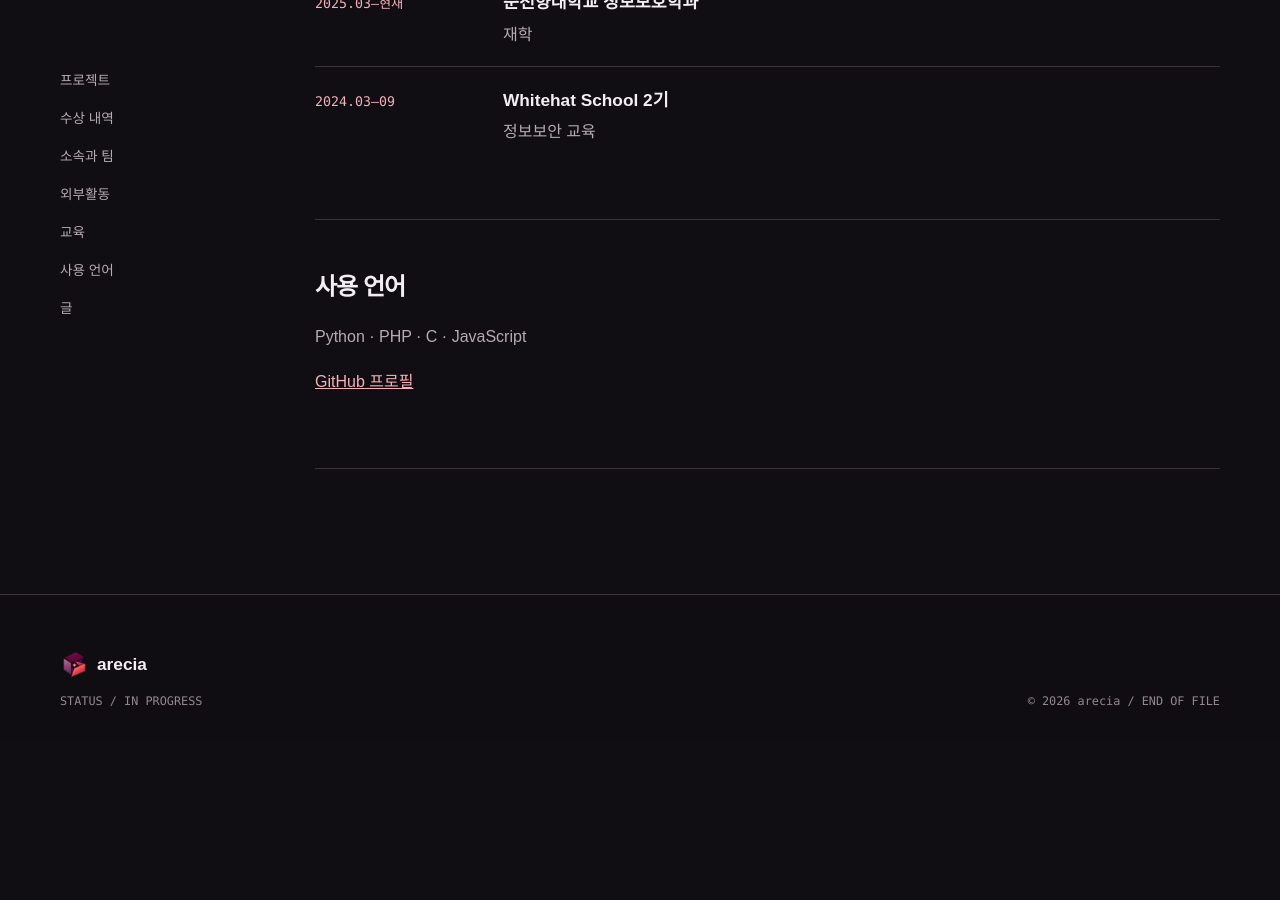
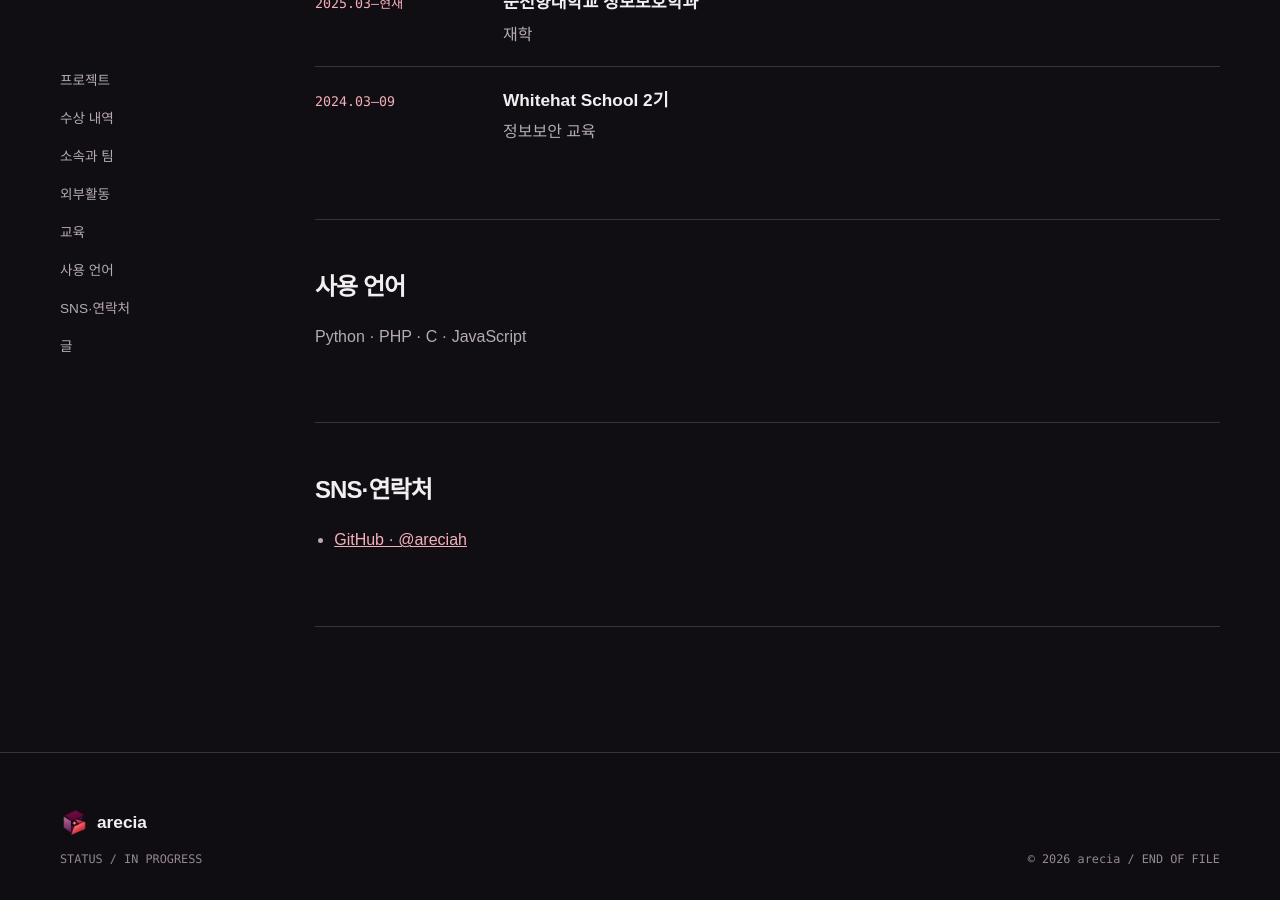
Before and after one commit to areciah/areciah.github.io, a Jekyll site: the page built from cv/index.html, in a window 1280 px wide and 900 px high, scrolled down 3028 px. Built offline with Jekyll 4.4.1, drawn with Linux system fonts in a browser that asks for light colours; before the commit the page ends 3770 px from its top, so only the background shows below that.

Commit message:
Separate social links from profile languages

```diff
--- a/_data/cv.json
+++ b/_data/cv.json
@@ -109,7 +109,12 @@
     {
       "title": "사용 언어",
       "id": "section-5",
-      "body": "Python · PHP · C · JavaScript\n\n[GitHub 프로필](https://github.com/areciah/areciah)"
+      "body": "Python · PHP · C · JavaScript"
+    },
+    {
+      "title": "SNS·연락처",
+      "id": "section-6",
+      "body": "- [GitHub · @areciah](https://github.com/areciah)"
     }
   ],
   "awards": [
```
